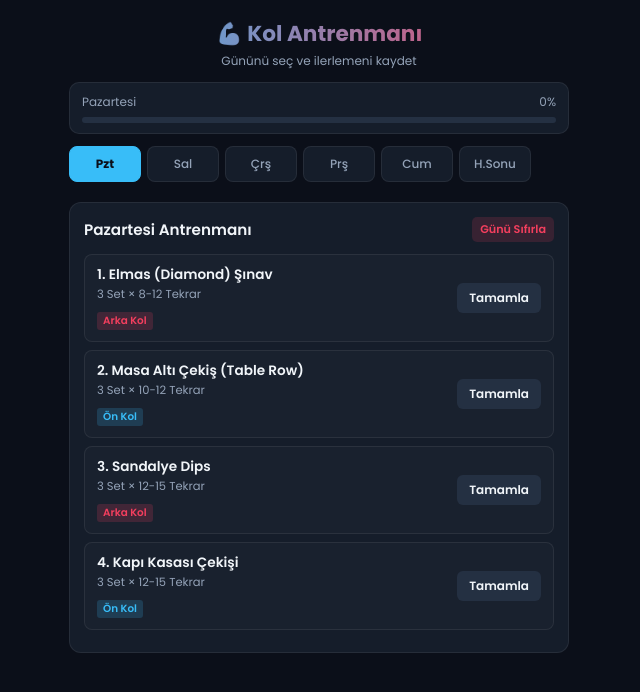
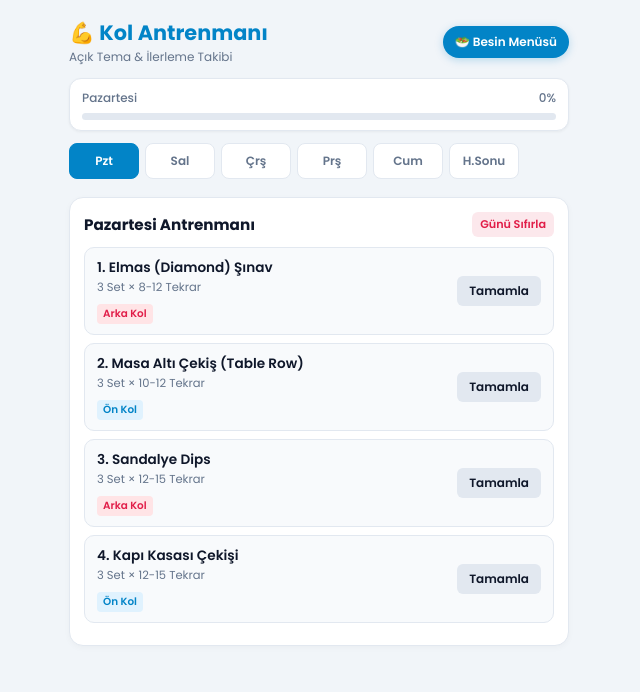
Before and after one commit to v1nzoo/Kas, a plain HTML site: page index.html in a window 1280 px wide. Shown: the whole page, without its empty margins (321-961 px from the left). Drawn offline with Linux system fonts and the light colour scheme.

Commit message:
Enhance index.html with nutrition modal and styles
Updated the title and added a nutrition modal with meal suggestions and guidelines.

```diff
--- a/index.html
+++ b/index.html
@@ -3,42 +3,46 @@
 <head>
   <meta charset="UTF-8">
   <meta name="viewport" content="width=device-width, initial-scale=1.0">
-  <title>Kol Antrenmanı Planı</title>
+  <title>Kol Antrenmanı & Beslenme Planı</title>
   <link href="https://fonts.googleapis.com/css2?family=Poppins:wght@400;500;600;700&display=swap" rel="stylesheet">
   <style>
     :root {
-      --bg-color: #0b0f19;
-      --card-bg: #151d2a;
-      --accent-blue: #38bdf8;
-      --accent-rose: #f43f5e;
-      --accent-green: #10b981;
-      --text-main: #f1f5f9;
-      --text-muted: #94a3b8;
-      --border-color: rgba(255, 255, 255, 0.07);
+      --bg-color: #f1f5f9;
+      --card-bg: #ffffff;
+      --accent-blue: #0284c7;
+      --accent-rose: #e11d48;
+      --accent-green: #16a34a;
+      --text-main: #0f172a;
+      --text-muted: #64748b;
+      --border-color: #e2e8f0;
     }
 
     * { box-sizing: border-box; margin: 0; padding: 0; font-family: 'Poppins', sans-serif; }
     body { background-color: var(--bg-color); color: var(--text-main); padding: 12px; display: flex; justify-content: center; }
-    .container { max-width: 500px; width: 100%; }
+    .container { max-width: 500px; width: 100%; position: relative; }
 
-    header { text-align: center; margin-bottom: 12px; margin-top: 5px; }
-    header h1 { font-size: 1.35rem; background: linear-gradient(90deg, var(--accent-blue), var(--accent-rose)); -webkit-background-clip: text; -webkit-text-fill-color: transparent; }
-    header p { color: var(--text-muted); font-size: 0.75rem; margin-top: 2px; }
+    /* Üst Başlık & Besin Menüsü Butonu */
+    header { display: flex; justify-content: space-between; align-items: center; margin-bottom: 12px; margin-top: 5px; }
+    .header-titles h1 { font-size: 1.3rem; color: var(--accent-blue); font-weight: 700; }
+    .header-titles p { color: var(--text-muted); font-size: 0.75rem; }
 
-    /* İlerleme ve Kontrol Kutusu */
-    .progress-box { background: var(--card-bg); padding: 10px 12px; border-radius: 10px; margin-bottom: 12px; border: 1px solid var(--border-color); }
-    .progress-header { display: flex; justify-content: space-between; font-size: 0.75rem; margin-bottom: 6px; color: var(--text-muted); }
-    .progress-bar-bg { background: #243042; height: 6px; border-radius: 3px; overflow: hidden; }
+    .btn-nutrition { background: var(--accent-blue); color: #fff; border: none; padding: 7px 12px; border-radius: 20px; font-size: 0.75rem; font-weight: 600; cursor: pointer; display: flex; align-items: center; gap: 4px; box-shadow: 0 2px 8px rgba(2, 132, 199, 0.25); transition: transform 0.1s; }
+    .btn-nutrition:active { transform: scale(0.96); }
+
+    /* İlerleme Çubuğu */
+    .progress-box { background: var(--card-bg); padding: 10px 12px; border-radius: 12px; margin-bottom: 12px; border: 1px solid var(--border-color); box-shadow: 0 1px 3px rgba(0,0,0,0.05); }
+    .progress-header { display: flex; justify-content: space-between; font-size: 0.75rem; margin-bottom: 6px; color: var(--text-muted); font-weight: 500; }
+    .progress-bar-bg { background: #e2e8f0; height: 7px; border-radius: 4px; overflow: hidden; }
     .progress-bar-fill { background: linear-gradient(90deg, var(--accent-blue), var(--accent-green)); height: 100%; width: 0%; transition: width 0.3s ease; }
 
-    /* Gün Seçici Menü (Mobil Odaklı Scroll) */
-    .days-nav { display: flex; gap: 6px; overflow-x: auto; padding-bottom: 6px; margin-bottom: 14px; scrollbar-width: none; }
+    /* Gün Seçici Menü */
+    .days-nav { display: flex; gap: 6px; overflow-x: auto; padding-bottom: 6px; margin-bottom: 12px; scrollbar-width: none; }
     .days-nav::-webkit-scrollbar { display: none; }
-    .day-btn { flex: 0 0 auto; min-width: 72px; background: var(--card-bg); border: 1px solid var(--border-color); color: var(--text-muted); padding: 8px 6px; border-radius: 8px; cursor: pointer; text-align: center; font-size: 0.75rem; font-weight: 500; transition: all 0.2s; }
-    .day-btn.active { background: var(--accent-blue); color: #0b0f19; font-weight: 700; border-color: var(--accent-blue); }
+    .day-btn { flex: 0 0 auto; min-width: 70px; background: var(--card-bg); border: 1px solid var(--border-color); color: var(--text-muted); padding: 8px 6px; border-radius: 8px; cursor: pointer; text-align: center; font-size: 0.75rem; font-weight: 600; transition: all 0.2s; }
+    .day-btn.active { background: var(--accent-blue); color: #ffffff; border-color: var(--accent-blue); }
 
     /* Günlük İçerik */
-    .day-content { display: none; background: var(--card-bg); padding: 14px; border-radius: 12px; border: 1px solid var(--border-color); }
+    .day-content { display: none; background: var(--card-bg); padding: 14px; border-radius: 14px; border: 1px solid var(--border-color); box-shadow: 0 2px 6px rgba(0,0,0,0.03); }
     .day-content.active { display: block; animation: fadeIn 0.2s ease-in-out; }
 
     @keyframes fadeIn {
@@ -46,32 +50,50 @@
       to { opacity: 1; transform: translateY(0); }
     }
 
-    .section-header { display: flex; justify-content: space-between; align-items: center; margin-bottom: 12px; }
-    .section-title { font-size: 0.95rem; font-weight: 600; }
-    .btn-reset { background: rgba(244, 63, 94, 0.15); color: var(--accent-rose); border: none; padding: 4px 8px; border-radius: 5px; font-size: 0.7rem; font-weight: 600; cursor: pointer; }
+    .section-header { display: flex; justify-content: space-between; align-items: center; margin-bottom: 10px; }
+    .section-title { font-size: 0.95rem; font-weight: 700; color: var(--text-main); }
+    .btn-reset { background: rgba(225, 29, 72, 0.1); color: var(--accent-rose); border: none; padding: 4px 8px; border-radius: 6px; font-size: 0.7rem; font-weight: 600; cursor: pointer; }
 
     /* Egzersiz Kartları */
-    .exercise-card { background: rgba(255, 255, 255, 0.02); border: 1px solid var(--border-color); padding: 10px 12px; border-radius: 8px; margin-bottom: 8px; display: flex; justify-content: space-between; align-items: center; }
+    .exercise-card { background: #f8fafc; border: 1px solid var(--border-color); padding: 10px 12px; border-radius: 10px; margin-bottom: 8px; display: flex; justify-content: space-between; align-items: center; }
     .exercise-info h4 { font-size: 0.85rem; font-weight: 600; color: var(--text-main); }
     .exercise-info p { font-size: 0.72rem; color: var(--text-muted); margin-top: 1px; margin-bottom: 3px; }
-    .exercise-info .tag { font-size: 0.65rem; padding: 1px 6px; border-radius: 3px; font-weight: 600; display: inline-block; }
-    .tag-triceps { background: rgba(244, 63, 94, 0.18); color: var(--accent-rose); }
-    .tag-biceps { background: rgba(56, 189, 248, 0.18); color: var(--accent-blue); }
+    .exercise-info .tag { font-size: 0.65rem; padding: 2px 6px; border-radius: 4px; font-weight: 600; display: inline-block; }
+    .tag-triceps { background: #ffe4e6; color: var(--accent-rose); }
+    .tag-biceps { background: #e0f2fe; color: var(--accent-blue); }
 
-    .btn-complete { background: #243042; color: var(--text-main); border: none; padding: 6px 12px; border-radius: 6px; cursor: pointer; font-size: 0.75rem; font-weight: 600; min-width: 70px; }
-    .btn-complete.done { background: var(--accent-green); color: #0b0f19; }
+    .btn-complete { background: #e2e8f0; color: var(--text-main); border: none; padding: 6px 12px; border-radius: 6px; cursor: pointer; font-size: 0.75rem; font-weight: 600; min-width: 70px; }
+    .btn-complete.done { background: var(--accent-green); color: #ffffff; }
 
     .rest-box { text-align: center; padding: 20px 10px; }
     .rest-box h3 { font-size: 1rem; color: var(--accent-blue); margin-bottom: 6px; }
     .rest-box p { color: var(--text-muted); font-size: 0.78rem; line-height: 1.5; }
+
+    /* Besin Menüsü Modalı (Penceresi) */
+    .modal-overlay { display: none; position: fixed; top: 0; left: 0; width: 100%; height: 100%; background: rgba(15, 23, 42, 0.4); backdrop-filter: blur(3px); justify-content: center; align-items: center; padding: 15px; z-index: 999; }
+    .modal-overlay.open { display: flex; }
+    .modal-card { background: #ffffff; max-width: 440px; width: 100%; border-radius: 16px; padding: 18px; max-height: 85vh; overflow-y: auto; box-shadow: 0 10px 30px rgba(0,0,0,0.15); border: 1px solid var(--border-color); }
+    .modal-header { display: flex; justify-content: space-between; align-items: center; margin-bottom: 12px; border-bottom: 1px solid var(--border-color); padding-bottom: 8px; }
+    .modal-header h2 { font-size: 1.1rem; color: var(--accent-blue); }
+    .btn-close { background: #f1f5f9; border: none; font-size: 1.1rem; width: 28px; height: 28px; border-radius: 50%; cursor: pointer; color: var(--text-muted); }
+
+    .nutrition-item { background: #f8fafc; border: 1px solid var(--border-color); padding: 10px; border-radius: 8px; margin-bottom: 8px; }
+    .nutrition-item h4 { font-size: 0.85rem; color: var(--accent-blue); margin-bottom: 2px; }
+    .nutrition-item p { font-size: 0.75rem; color: var(--text-main); line-height: 1.4; }
+    .nutrition-note { font-size: 0.72rem; color: var(--text-muted); margin-top: 10px; background: #eff6ff; padding: 8px; border-radius: 6px; border-left: 3px solid var(--accent-blue); }
   </style>
 </head>
 <body>
 
   <div class="container">
     <header>
-      <h1>💪 Kol Antrenmanı</h1>
-      <p>Gününü seç ve ilerlemeni kaydet</p>
+      <div class="header-titles">
+        <h1>💪 Kol Antrenmanı</h1>
+        <p>Açık Tema & İlerleme Takibi</p>
+      </div>
+      <button class="btn-nutrition" onclick="openNutritionModal()">
+        🥗 Besin Menüsü
+      </button>
     </header>
 
     <!-- İlerleme Çubuğu -->
@@ -253,6 +275,40 @@
 
   </div>
 
+  <!-- Besin Menüsü Modal (Açılır Pencere) -->
+  <div class="modal-overlay" id="nutritionModal">
+    <div class="modal-card">
+      <div class="modal-header">
+        <h2>🥗 Günlük Kas Yapıcı Besin Menüsü</h2>
+        <button class="btn-close" onclick="closeNutritionModal()">✕</button>
+      </div>
+
+      <div class="nutrition-item">
+        <h4>🍳 Kahvaltı (Yüksek Protein)</h4>
+        <p>• 2-3 Adet Haşlanmış Yumurta<br>• Lor veya Süzme Peynir (50g)<br>• Tam Buğday Ekmeği & Zeytin/Salatalık</p>
+      </div>
+
+      <div class="nutrition-item">
+        <h4>🍗 Öğle Yemeği (Kas Onarımı)</h4>
+        <p>• Tavuk Göğsü / Izgara Köfte veya Ton Balığı (150g)<br>• Pirinç / Bulgur Pilavı veya Makarna<br>• Bol Yeşillikli Salata</p>
+      </div>
+
+      <div class="nutrition-item">
+        <h4>🍌 Antrenman Öncesi / Sonrası</h4>
+        <p>• <b>Önce (1 Saat):</b> 1 Adet Muz + 1 Tatlı Kaşığı Fıstık Ezmesi<br>• <b>Sonra (1 Saat İçinde):</b> 1 Bardak Süt / Ayran + 1 Adet Yumurta veya Tavuklu Sandviç</p>
+      </div>
+
+      <div class="nutrition-item">
+        <h4>🍚 Akşam Yemeği</h4>
+        <p>• Sebze Yemeği veya Baklagil (Mercimek / Nohut)<br>• Yoğurt (1 Kase)<br>• Az miktarda pilav veya ekmek</p>
+      </div>
+
+      <div class="nutrition-note">
+        💡 <b>Altın Kural:</b> Kas gelişimi için günde en az 2-2.5 litre su içmeyi ve her gün ortalama 80-100 gram protein almayı unutma!
+      </div>
+    </div>
+  </div>
+
   <script>
     let currentDayId = 'pazartesi';
 
@@ -279,7 +335,6 @@
       const isDone = btn.classList.contains('done');
       btn.textContent = isDone ? '✓ Bitti' : 'Tamamla';
 
-      // Kalıcı Hafızaya Kaydet (Local Storage)
       localStorage.setItem('task_' + taskId, isDone ? 'true' : 'false');
       updateProgress();
     }
@@ -335,6 +390,22 @@
       document.getElementById('progress-percent').textContent = percent + '%';
     }
 
+    /* Modal Kontrolleri */
+    function openNutritionModal() {
+      document.getElementById('nutritionModal').classList.add('open');
+    }
+
+    function closeNutritionModal() {
+      document.getElementById('nutritionModal').classList.remove('open');
+    }
+
+    // Modal dışına tıklayınca kapatma
+    document.getElementById('nutritionModal').addEventListener('click', function(e) {
+      if (e.target === this) {
+        closeNutritionModal();
+      }
+    });
+
     // Açılış Yüklemesi
     loadSavedState();
     updateProgress();
```
